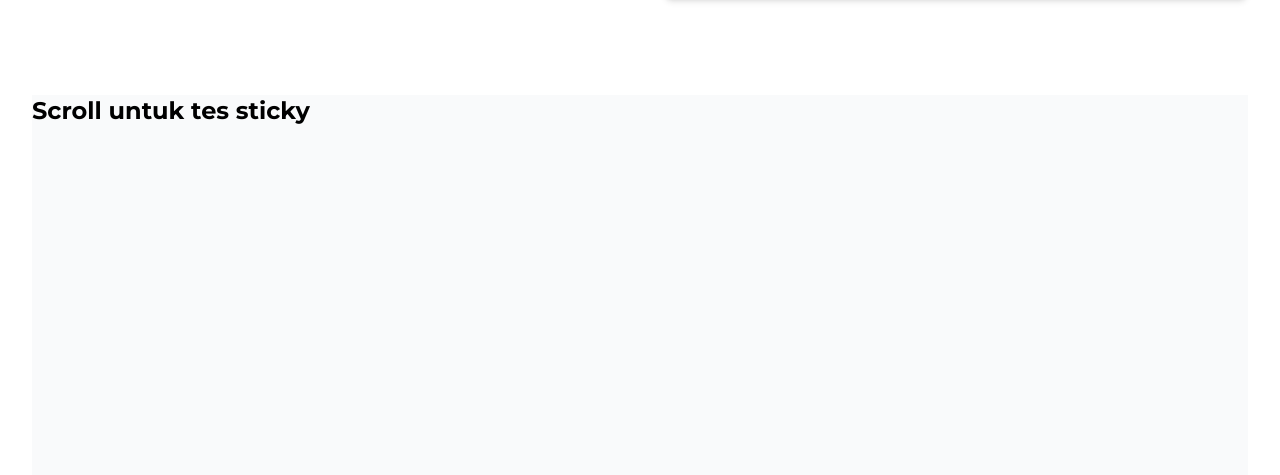
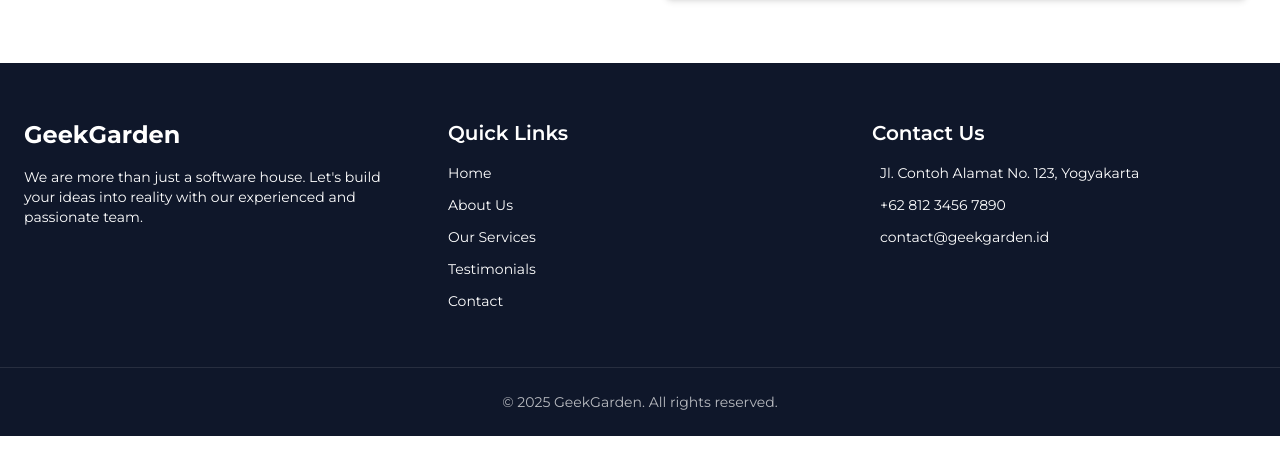
Before and after one commit to AcepHp/company-profile, a React (Vite) app: page / in a window 1280 px wide. Shown: the part 4249-4724 px from the top of the page. After the commit the page ends 4685 px from the top, so only its background shows below. Built offline with nearby package versions, Linux system fonts and the light colour scheme.

Commit message:
feat: add footerSection

```diff
--- a/src/Pages/HomePages.jsx
+++ b/src/Pages/HomePages.jsx
@@ -7,6 +7,7 @@ import ClientSection from '../components/ClientSection'
 import OurWorkSection from '../components/OurWorkSection'
 import TestimonialSection from '../components/TestimonialSection'
 import OurLocationSection from '../components/OurLocationSection'
+import FooterSection from '../components/FooterSection'
 
 export default function HomePages() {
     return (
@@ -19,12 +20,7 @@ export default function HomePages() {
             <OurWorkSection/>
             <TestimonialSection/>
             <OurLocationSection/>
-            <main className="p-8">
-                <div className="h-[2000px] bg-gray-50">
-                    <h2 className="text-2xl font-bold">Scroll untuk tes sticky</h2>
-                </div>
-            </main>
-
+            <FooterSection/>
         </div>
     )
 }
--- /dev/null
+++ b/src/components/FooterSection.jsx
@@ -0,0 +1,66 @@
+export default function FooterSection() {
+    return (
+        <footer className="bg-[#0f172a] text-white">
+            <div className="max-w-7xl mx-auto px-6 py-14 grid grid-cols-1 md:grid-cols-3 gap-10">
+                {/* Logo dan Deskripsi */}
+                <div>
+                    <h2 className="text-2xl font-bold mb-4">GeekGarden</h2>
+                    <p className="text-sm mb-4">
+                        We are more than just a software house. Let's build your ideas into reality with our experienced and passionate team.
+                    </p>
+                    {/* Social media */}
+                    <div className="flex space-x-4 mt-4">
+                        <a href="#" className="hover:text-blue-400 transition">
+                            <i className="fab fa-facebook-f"></i>
+                        </a>
+                        <a href="#" className="hover:text-blue-400 transition">
+                            <i className="fab fa-twitter"></i>
+                        </a>
+                        <a href="#" className="hover:text-pink-500 transition">
+                            <i className="fab fa-instagram"></i>
+                        </a>
+                        <a href="#" className="hover:text-blue-600 transition">
+                            <i className="fab fa-linkedin-in"></i>
+                        </a>
+                    </div>
+                </div>
+
+                {/* Navigasi */}
+                <div>
+                    <h3 className="text-xl font-semibold mb-4">Quick Links</h3>
+                    <ul className="space-y-3 text-sm">
+                        <li><a href="#" className="hover:underline">Home</a></li>
+                        <li><a href="#" className="hover:underline">About Us</a></li>
+                        <li><a href="#" className="hover:underline">Our Services</a></li>
+                        <li><a href="#" className="hover:underline">Testimonials</a></li>
+                        <li><a href="#" className="hover:underline">Contact</a></li>
+                    </ul>
+                </div>
+
+                {/* Kontak */}
+                <div>
+                    <h3 className="text-xl font-semibold mb-4">Contact Us</h3>
+                    <ul className="space-y-3 text-sm">
+                        <li>
+                            <i className="fas fa-map-marker-alt mr-2"></i>
+                            Jl. Contoh Alamat No. 123, Yogyakarta
+                        </li>
+                        <li>
+                            <i className="fas fa-phone mr-2"></i>
+                            +62 812 3456 7890
+                        </li>
+                        <li>
+                            <i className="fas fa-envelope mr-2"></i>
+                            contact@geekgarden.id
+                        </li>
+                    </ul>
+                </div>
+            </div>
+
+            {/* Footer Bawah */}
+            <div className="border-t border-white/10 py-6 text-center text-sm text-white/70">
+                © {new Date().getFullYear()} GeekGarden. All rights reserved.
+            </div>
+        </footer>
+    );
+}
```
